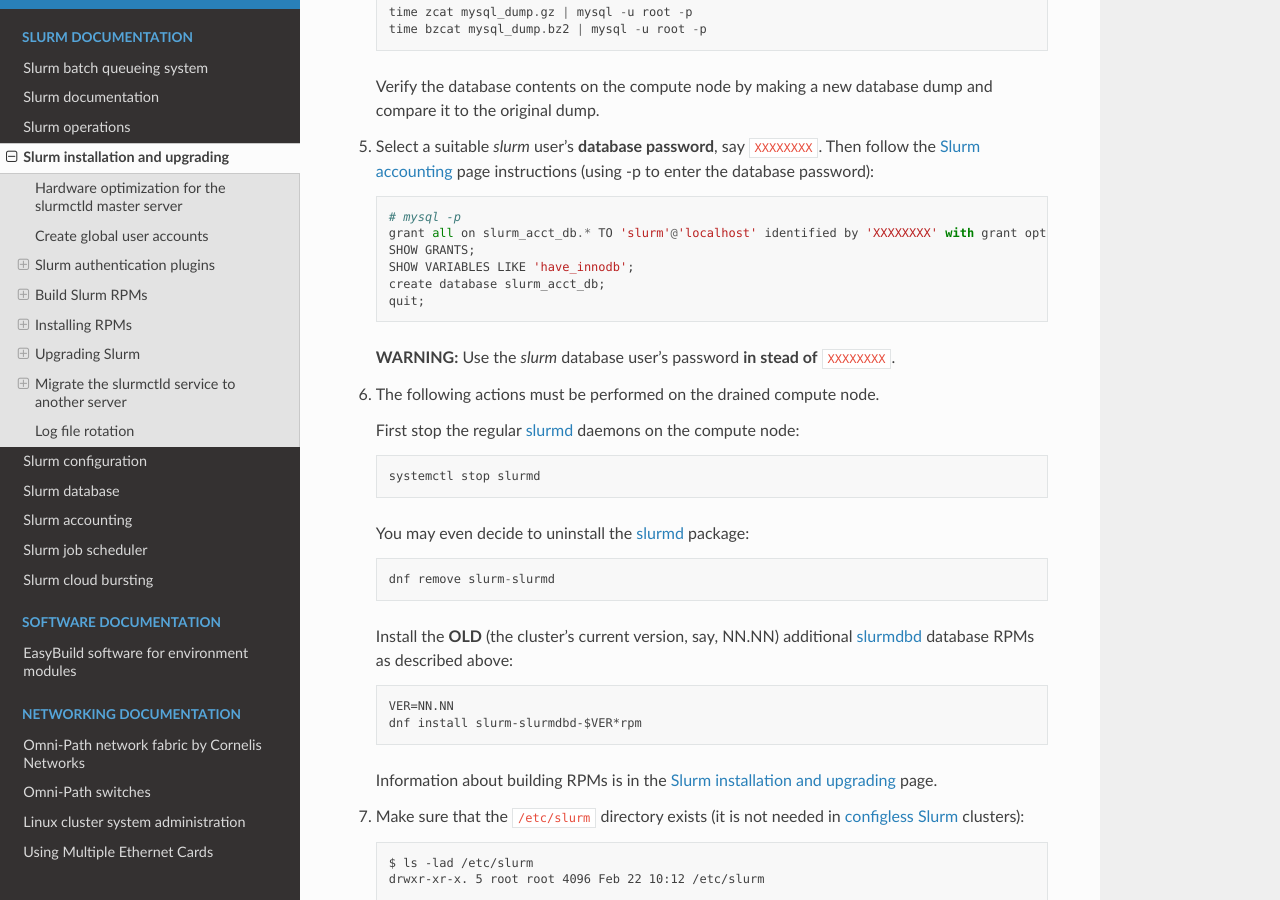
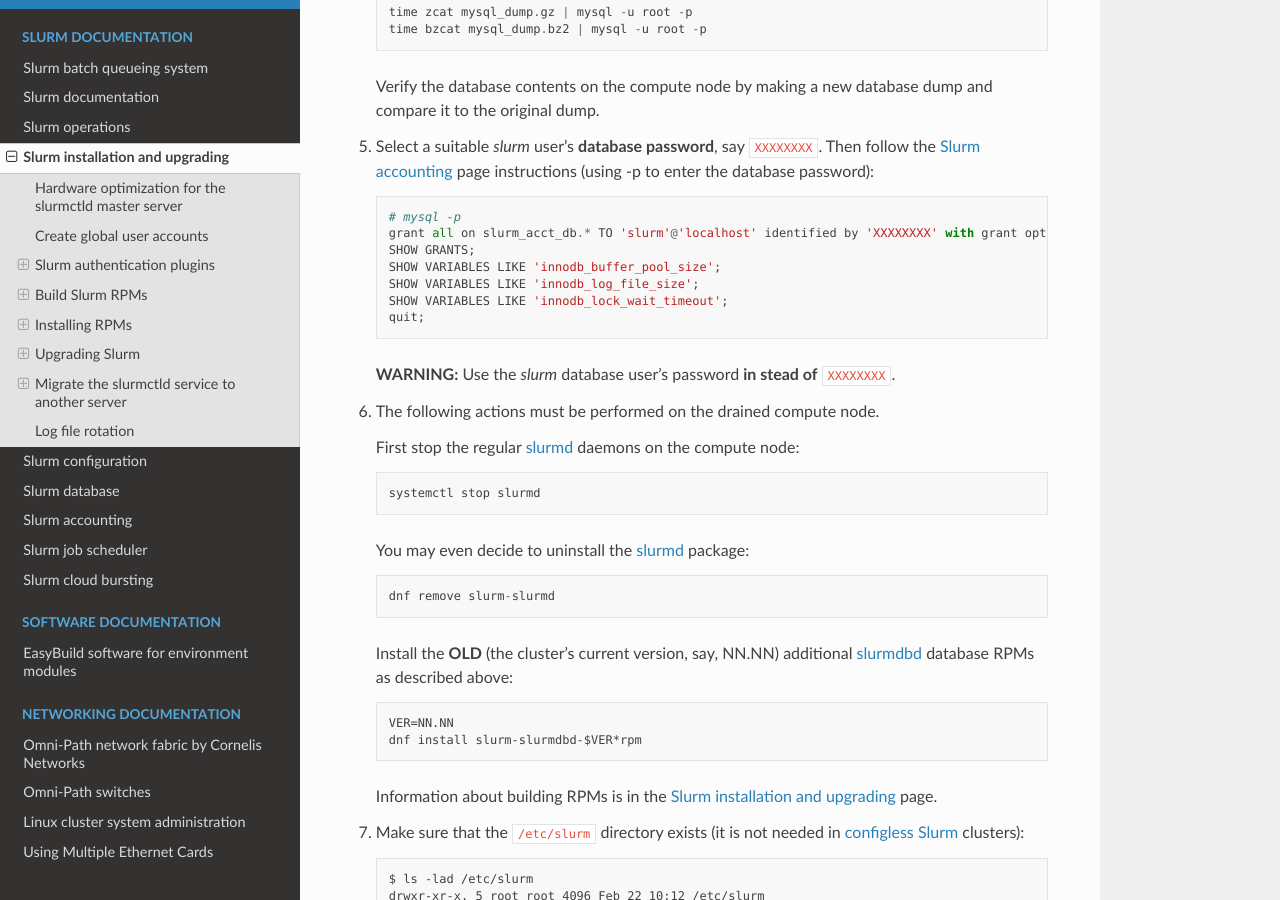
Before and after one commit to OleHolmNielsen/Niflheim_system, a Sphinx documentation site: the page built from docs/Slurm_installation.rst, in a window 1280 px wide and 900 px high, scrolled down 17633 px. Built offline with Sphinx 7.4.7 and the Read the Docs theme 3.1.0, drawn with Linux system fonts in a browser that asks for light colours.

Commit message:
Corrected the SHOW VARIABLES LIKE 'innodb' ... commands

```diff
--- a/docs/Slurm_installation.rst
+++ b/docs/Slurm_installation.rst
@@ -811,10 +811,11 @@ Here is a suggested procedure:
    Then follow the :ref:`Slurm_accounting` page instructions (using -p to enter the database password)::
 
      # mysql -p
-     grant all on slurm_acct_db.* TO 'slurm'@'localhost' identified by 'XXXXXXXX' with grant option;  ### WARNING: change the XXXXXXXX
+     grant all on slurm_acct_db.* TO 'slurm'@'localhost' identified by 'XXXXXXXX' with grant option;
      SHOW GRANTS;
-     SHOW VARIABLES LIKE 'have_innodb';
-     create database slurm_acct_db;
+     SHOW VARIABLES LIKE 'innodb_buffer_pool_size';
+     SHOW VARIABLES LIKE 'innodb_log_file_size';
+     SHOW VARIABLES LIKE 'innodb_lock_wait_timeout';
      quit;
 
    **WARNING:** Use the *slurm* database user's password **in stead of** ``XXXXXXXX``.
```
